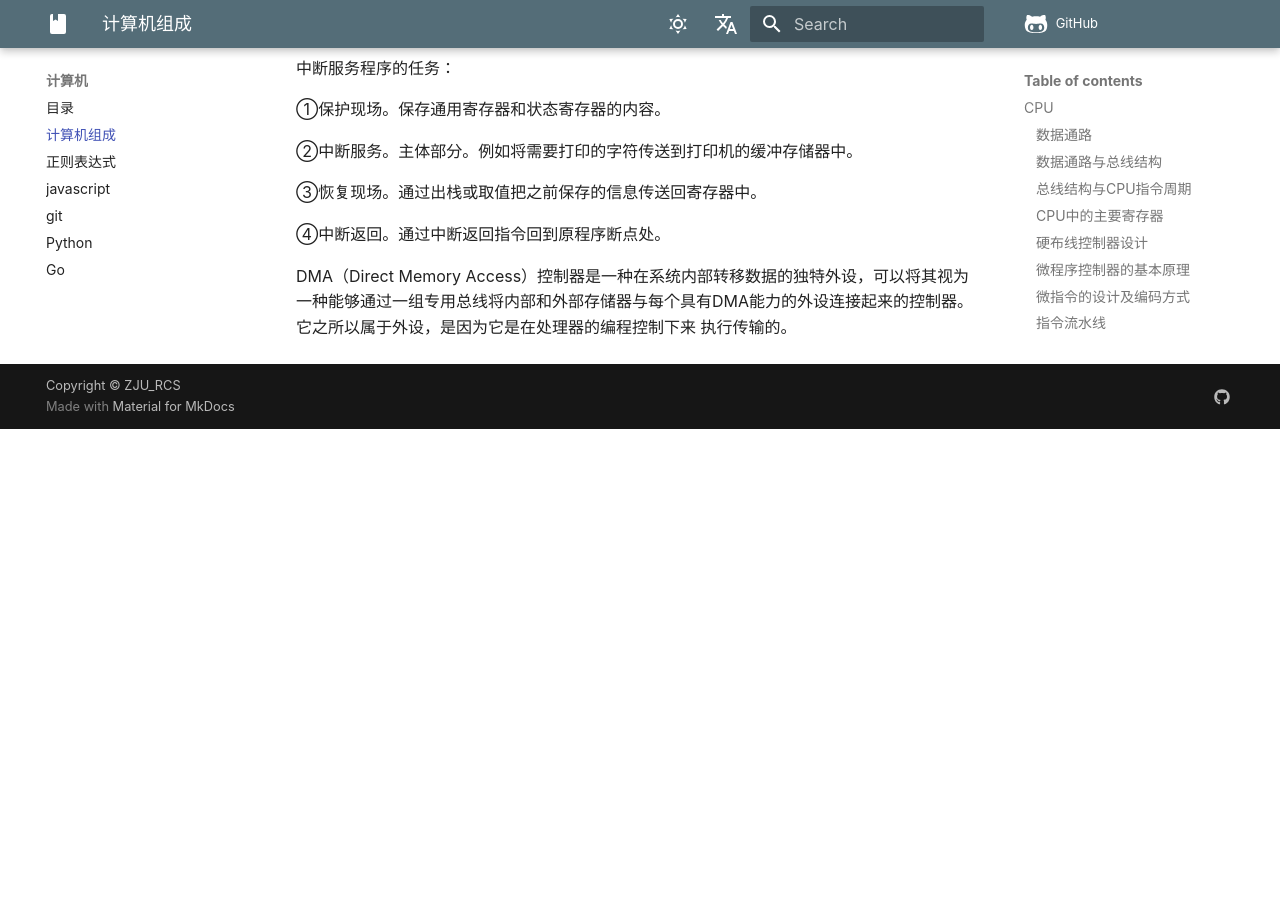
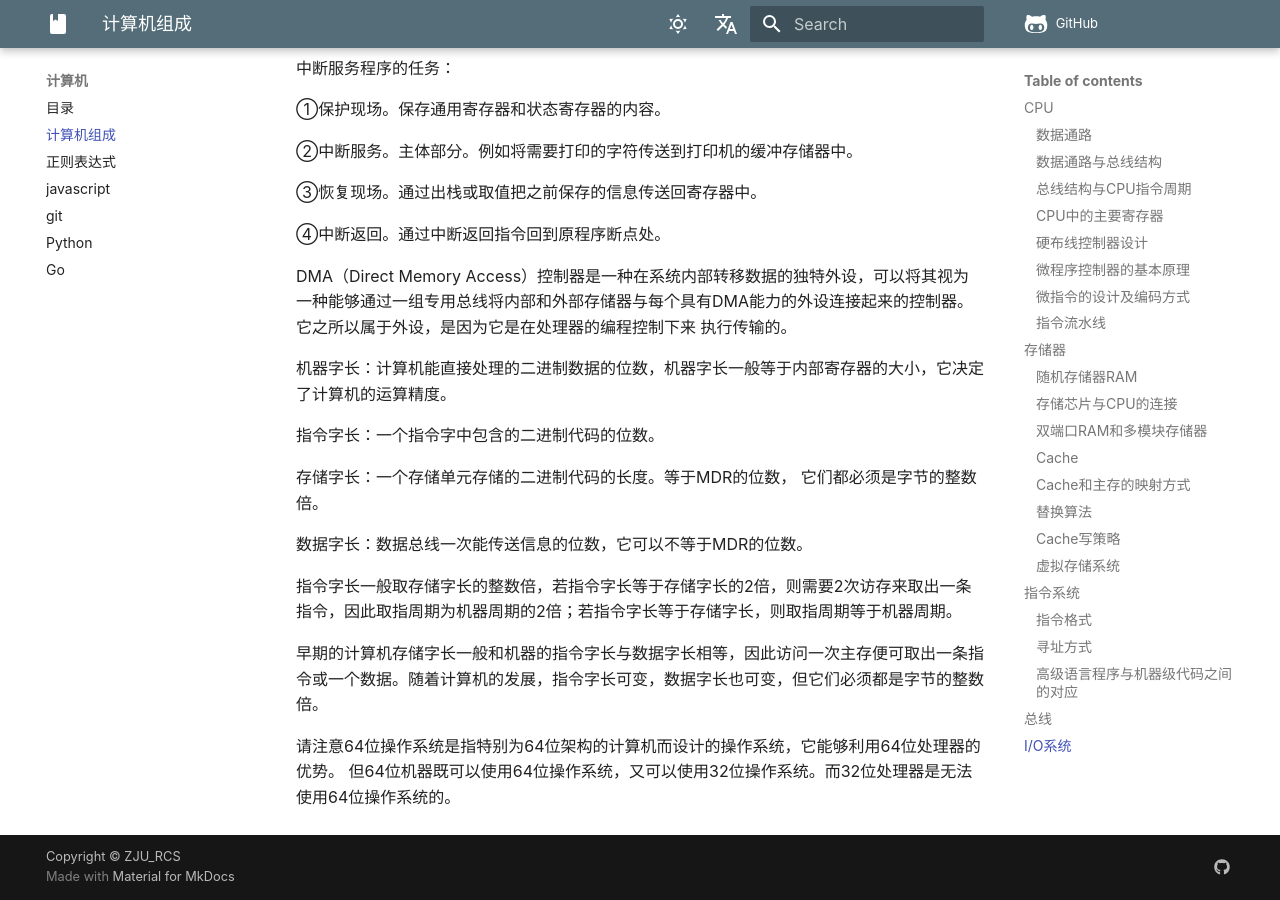
Before and after one commit to zjuer-dm/Notebook, an MkDocs documentation site: the page built from docs/control/computer_system.md, in a window 1280 px wide and 900 px high, scrolled down 17975 px. Built offline with MkDocs 1.6.1 and Material for MkDocs 9.7.7, drawn with Linux system fonts in a browser that asks for light colours; nearby versions of some CDN libraries; some web fonts are replaced; comment, search, counter and statistics services are not loaded; before the commit the page ends 18404 px from its top, so only the background shows below that.

Commit message:
2024.11.30_2

```diff
--- a/docs/control/computer_system.md
+++ b/docs/control/computer_system.md
@@ -484,3 +484,18 @@
 ④中断返回。通过中断返回指令回到原程序断点处。
 
 DMA（Direct Memory Access）控制器是一种在系统内部转移数据的独特外设，可以将其视为一种能够通过一组专用总线将内部和外部存储器与每个具有DMA能力的外设连接起来的控制器。它之所以属于外设，是因为它是在处理器的编程控制下来 执行传输的。
+
+机器字长：计算机能直接处理的二进制数据的位数，机器字长一般等于内部寄存器的大小，它决定了计算机的运算精度。
+
+指令字长：一个指令字中包含的二进制代码的位数。
+
+存储字长：一个存储单元存储的二进制代码的长度。等于MDR的位数， 它们都必须是字节的整数倍。
+
+数据字长：数据总线一次能传送信息的位数，它可以不等于MDR的位数。
+
+指令字长一般取存储字长的整数倍，若指令字长等于存储字长的2倍，则需要2次访存来取出一条指令，因此取指周期为机器周期的2倍；若指令字长等于存储字长，则取指周期等于机器周期。
+
+早期的计算机存储字长一般和机器的指令字长与数据字长相等，因此访问一次主存便可取出一条指令或一个数据。随着计算机的发展，指令字长可变，数据字长也可变，但它们必须都是字节的整数倍。
+
+请注意64位操作系统是指特别为64位架构的计算机而设计的操作系统，它能够利用64位处理器的优势。
+但64位机器既可以使用64位操作系统，又可以使用32位操作系统。而32位处理器是无法使用64位操作系统的。
```
